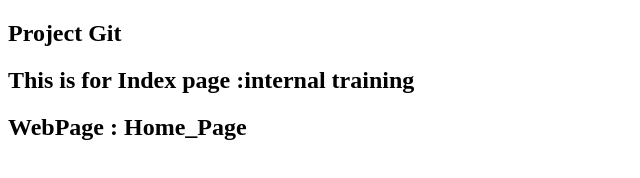
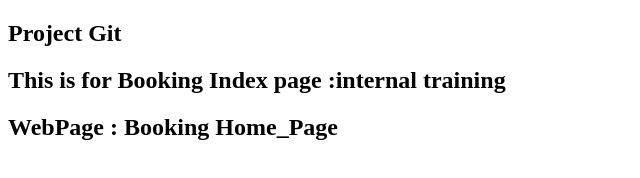
Before and after one commit to ChaithraRajanna/TrainingProject01, a plain HTML site: page Index.html in a window 1280 px wide. Shown: the whole page, without its empty margins (0-640 px from the left). Drawn offline with Linux system fonts and the light colour scheme.

Commit message:
Addes by chaithra

```diff
--- a/Index.html
+++ b/Index.html
@@ -2,7 +2,7 @@
 <html>
 <body>
 <h2>Project Git</h1>
-<h2>This is for Index page :internal training</h2>
-<h2>WebPage : Home_Page</h2>
+<h2>This is for Booking Index page :internal training</h2>
+<h2>WebPage : Booking Home_Page</h2>
 </body>
 </html>
```
